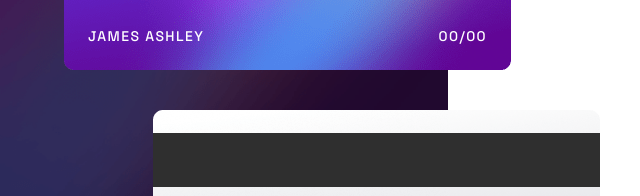
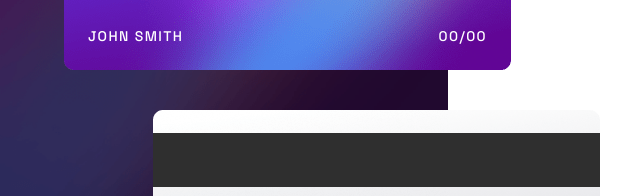
Before and after one commit to jamesa14/fm--interactive-card-details, a website: page index.html in a window 1280 px wide. Shown: the part 303-499 px from the top of the page, 0-640 px from the left. Drawn offline with Linux system fonts and the light colour scheme.

```diff
--- a/index.html
+++ b/index.html
@@ -25,7 +25,7 @@
           0000 0000 0000 0000
         </div>
         <div class="col-span-1 max-w-80 uppercase tracking-widest text-sm" data-type="card-name">
-          James Ashley
+          John Smith
         </div>
         <div class="col-span-1 ms-auto tracking-widest text-sm">
           <span data-type="card-expiry-month">00</span>/<span data-type="card-expiry-year">00</span>
```
Also changed, not shown: dist/output.css, dist/scripts.js.
